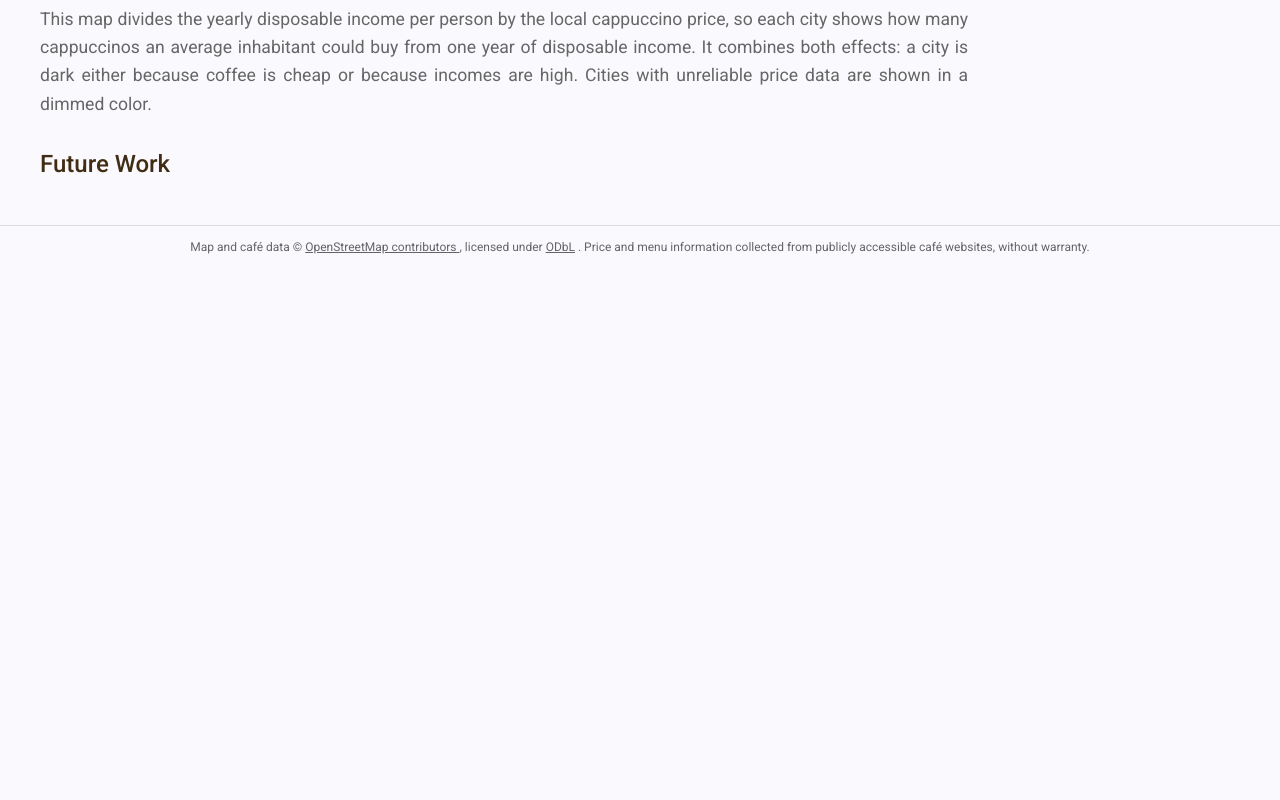
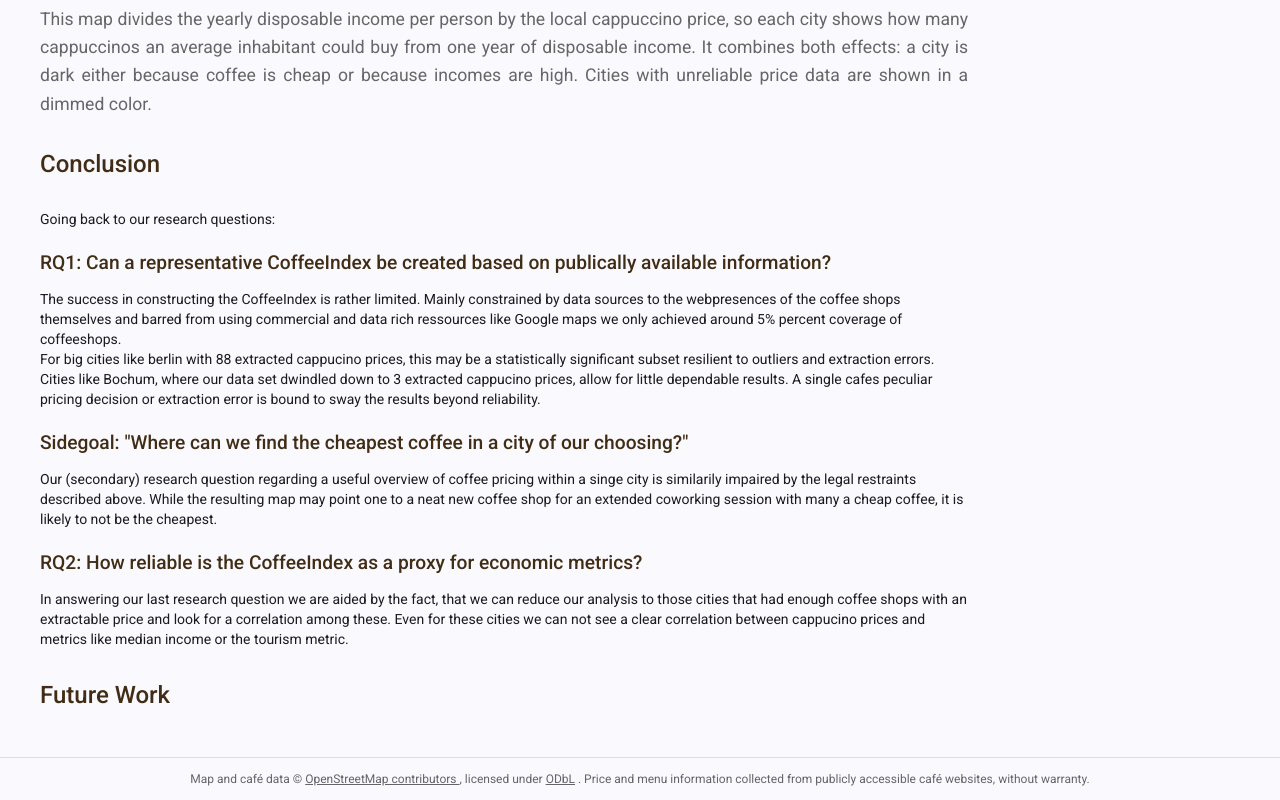
Before and after one commit to dobe-1/CoffeeFinder, an Angular app in the folder frontend/: page /germany-overview in a window 1280 px wide. Shown: the part 4199-4999 px from the top of the page. Before the commit the page ends 4467 px from the top, so only its background shows below. Built offline with nearby package versions, Linux system fonts and the light colour scheme.

Commit message:
feat: Added Info to Overview, First Draft

```diff
--- a/frontend/src/app/overview/overview.html
+++ b/frontend/src/app/overview/overview.html
@@ -109,6 +109,25 @@
     </p>
 
     <!-- Hendrik -->
+    <h2>Conclusion</h2>
+    Going back to our research questions:
+    <h3>RQ1: Can a representative CoffeeIndex be created based on publically available information?</h3>
+        The success in constructing the CoffeeIndex is rather limited. Mainly constrained by data sources to the webpresences of the coffee shops themselves and barred from using commercial and data rich ressources like Google maps we only achieved around 5% percent coverage of coffeeshops.<br>
+        For big cities like berlin with 88 extracted cappucino prices, this may be a statistically significant subset resilient to outliers and extraction errors. Cities like Bochum, where our data set dwindled down to 3 extracted cappucino prices, allow for little dependable results. A single cafes peculiar pricing decision or extraction error is bound to sway the results beyond reliability.
+
+    <h3>Sidegoal: "Where can we find the cheapest coffee in a city of our choosing?"</h3>
+
+        Our (secondary) research question regarding a useful overview of coffee pricing within a singe city is similarily impaired by the legal restraints described above. While the resulting map may point one to a neat new coffee shop for an extended coworking session with many a cheap coffee,  it is likely to not be the cheapest.
+
+
+    <h3>RQ2: How reliable is the CoffeeIndex as a proxy for economic metrics?</h3>
+
+      In answering our last research question we are aided by the fact, that we can reduce our analysis to those cities that had enough coffee shops with an extractable price and look for a correlation among these.
+      Even for these cities we can not see a clear correlation between cappucino prices and metrics like median income or the tourism metric.
+
+
+
+
     <!-- Answer RQ -->
 
     <h2 id="future-work">Future Work</h2>
```
